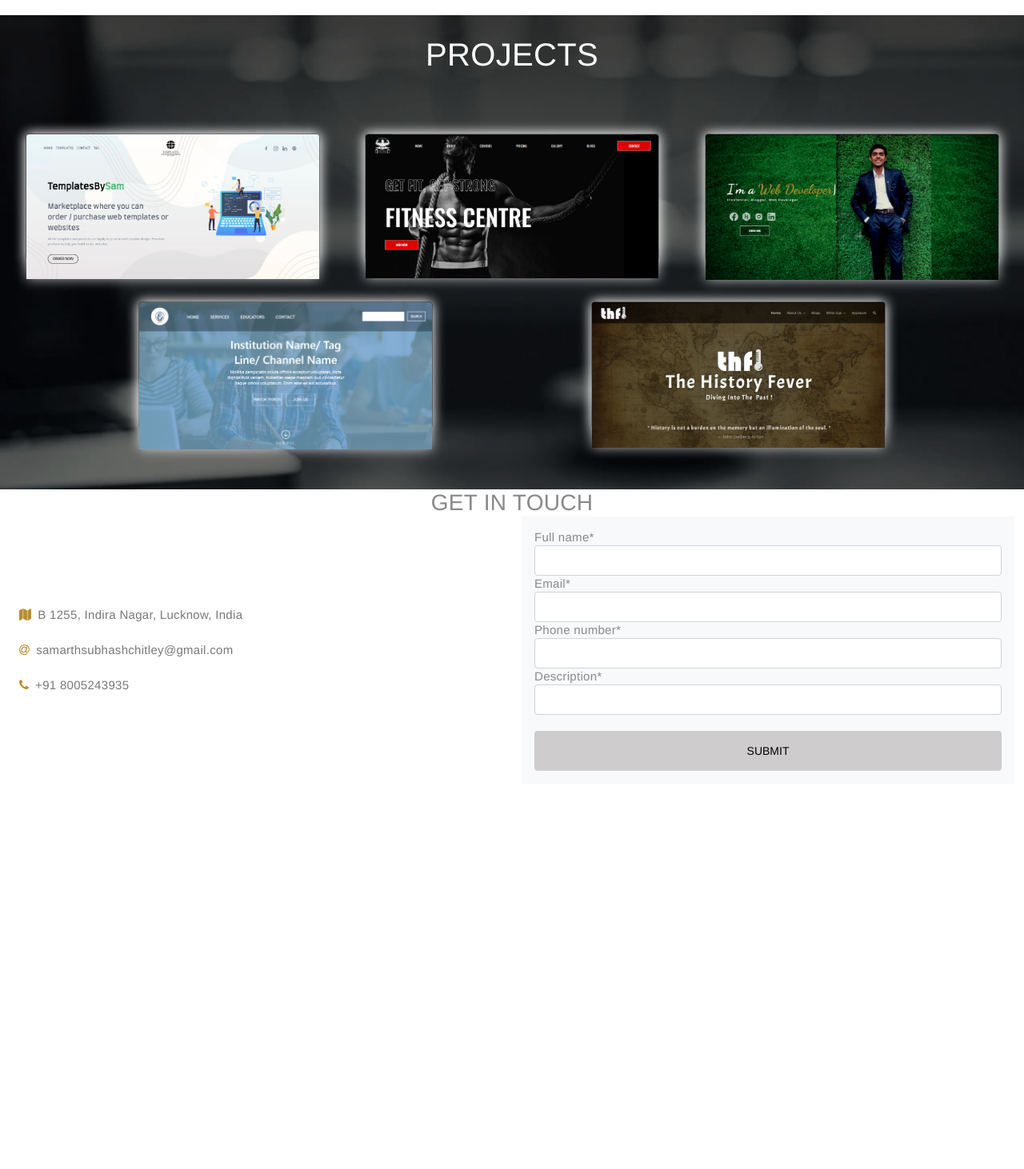
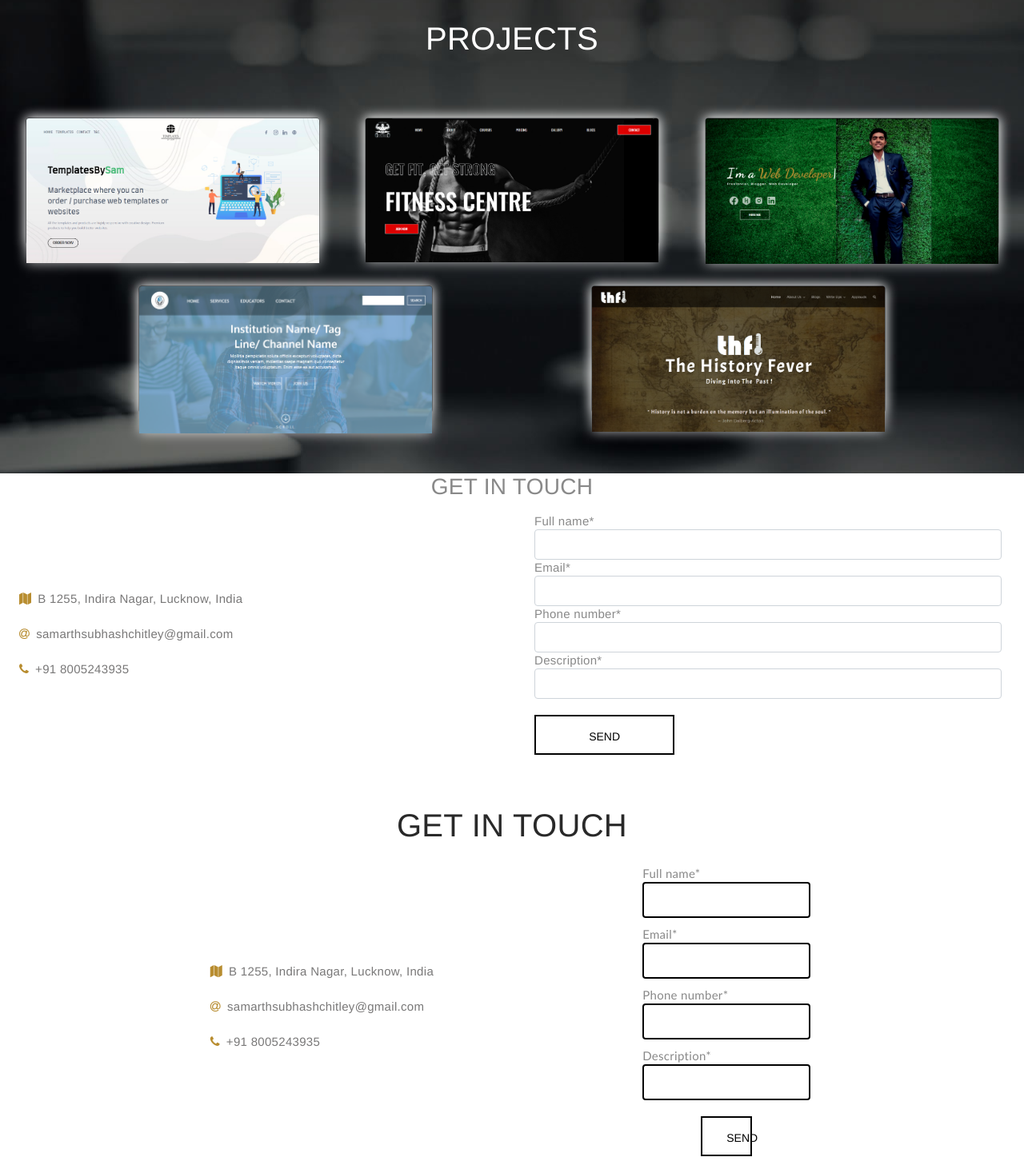
Before and after one commit to samarth-1107/django_portfolio, a Django app: page / in a window 1280 px wide. Shown: the part 2702-4164 px from the top of the page at 80% size. Before the commit the page ends 3666 px from the top, so only its background shows below. Run offline with Django 4.2, Linux system fonts and the light colour scheme; data comes from the database, SQL or seed files in the repository; both versions use the stored data as it was after the commit; some libraries are stand-ins or nearby versions.

Commit message:
Contact section and layout, styling

```diff
--- a/portfolio/static/css/styles.css
+++ b/portfolio/static/css/styles.css
@@ -641,8 +641,9 @@ nav ul li a {
 }
 
 .right-contact label {
+    margin-top: 10px;
     font-family: 'Trebuchet MS', 'Lucida Sans Unicode', 'Lucida Grande', 'Lucida Sans', Arial, sans-serif;
-    margin-bottom: 5px;
+    margin-bottom: 1px;
 }
 
 .contact-boxes {
--- a/portfolio/static/js/index.js
+++ b/portfolio/static/js/index.js
@@ -56,8 +56,8 @@ window.onload = function () {
 };
 
 function scrollFunction() {
-    document.body.scrollTop > 20 || document.documentElement.scrollTop > 20 ? document.getElementById("navigation-bar").style.top = "0" : document.getElementById("navigation-bar").style.top = "-180px"
-}
+    document.body.scrollTop > 20 || document.documentElement.scrollTop > 20 ? document.getElementById("navigation-bar").style.top = "0" : document.getElementById("navigation-bar").style.top = "-140px"
+};
 burger = document.querySelector(".burger"), navbar = document.querySelector(".navbar"), navlist = document.querySelector(".nav-list"), burger.addEventListener("click", () => {
     navbar.classList.toggle("h-nav-resp"), navlist.classList.toggle("v-class-resp")
 }), navlist.addEventListener("click", () => {
--- a/portfolio/webapp/templates/index.html
+++ b/portfolio/webapp/templates/index.html
@@ -2,12 +2,12 @@
 {% block title %}Samarth Subhash Chitley{%endblock%}
 {%block content%}
 
-<body>
+
 {% include 'sections/home.html' %}
 {% include 'sections/about.html' %}
 {% include 'sections/services.html' %}
 {% include 'sections/skills.html' %}
 {% include 'sections/projects.html' %}
 {% include 'sections/contact.html' %}
-</body>
+
 {%endblock%}
--- a/portfolio/webapp/templates/sections/base.html
+++ b/portfolio/webapp/templates/sections/base.html
@@ -1,5 +1,4 @@
 {% load static %}
-
 <!DOCTYPE html>
 <html lang="en">
 
@@ -7,19 +6,21 @@
     <meta charset="UTF-8">
     <meta name="viewport" content="width=device-width, initial-scale=1.0">
     <title>{% block title %} {%endblock%}</title>
+    <link href="media/images/wblogo.png" rel="icon">
     <!-- <link rel="stylesheet" type="text/css" href="https://bootswatch.com/5/lux/bootstrap.min.css"> -->
     <link href="https://cdn.jsdelivr.net/npm/bootstrap@5.0.2/dist/css/bootstrap.min.css" rel="stylesheet"
         integrity="sha384-EVSTQN3/azprG1Anm3QDgpJLIm9Nao0Yz1ztcQTwFspd3yD65VohhpuuCOmLASjC" crossorigin="anonymous">
     <link rel="stylesheet" type="text/css" href="{% static 'css/styles.css' %}">
     <link rel="stylesheet" type="text/css" href="{% static 'css/responsive.css' %}">
     <link rel="stylesheet" href="https://cdnjs.cloudflare.com/ajax/libs/font-awesome/4.7.0/css/font-awesome.min.css">
+    <link rel="preconnect" href="https://fonts.googleapis.com">
+    <link rel="preconnect" href="https://fonts.gstatic.com" crossorigin>
+    <link href="https://fonts.googleapis.com/css2?family=Dancing+Script&display=swap" rel="stylesheet">
 </head>
 
 <body>
     <!-- NAVBAR -->
     {% include 'sections/navbar.html' %}
-
-    <br>
     <!-- NOTIFICATION MESSAGES -->
     {%block content%}
     {%endblock%}
@@ -27,8 +28,6 @@
     <script src="https://cdn.jsdelivr.net/npm/bootstrap@5.3.2/dist/js/bootstrap.bundle.min.js"
         integrity="sha384-C6RzsynM9kWDrMNeT87bh95OGNyZPhcTNXj1NW7RuBCsyN/o0jlpcV8Qyq46cDfL"
         crossorigin="anonymous"></script>
-
-
 </body>
 
 </html>
--- a/portfolio/webapp/templates/sections/contact.html
+++ b/portfolio/webapp/templates/sections/contact.html
@@ -11,15 +11,39 @@
             {% endfor %}
         </div>
         <div class="container">
-            <div class="container bg-light shadow-medium p-3 form-layout">
+            <div class="p-3 form-layout">
                 <form action="" method="POST" autocomplete="off">
                     {% csrf_token %}
                     {{contact_form|crispy}}
-                    <button type="submit" class="btn btn-primary w-100 btn-block">
-                        Submit
-                    </button>
+                    <button id="submit" class="msg-btn btn" type="submit">SEND</button>
                 </form>
             </div>
         </div>
     </div>
 </section>
+
+<section id="contact">
+    <h1 class="text-center mt-5">GET IN TOUCH</h1>
+    <div class="contact-section">
+        <div class="left-contact">
+            {% for detail in contact_section_details %}
+            <div class="container d-flex align-items-baseline">
+                <i class="{{detail.info_icon}}" style="color: rgb(184, 141, 48);"></i>
+                <p class="m-2">{{detail.description}}</p>
+            </div>
+            {% endfor %}
+        </div>
+
+        <div class="right-contact p-3 form-layout">
+            <form action="" method="POST" autocomplete="off">
+                {% csrf_token %}
+                {{contact_form|crispy}}
+                <div class="text-center">
+                    <button id="submit" class="msg-btn btn" type="submit">SEND</button>
+                </div>
+
+            </form>
+        </div>
+
+    </div>
+</section>
--- a/portfolio/webapp/templates/sections/navbar.html
+++ b/portfolio/webapp/templates/sections/navbar.html
@@ -1,7 +1,7 @@
 <nav id="navigation-bar" class="navbar h-nav-resp">
     <img class="logo" src="media/images/navbarlogo.PNG" alt="Logo">
     <ul class="nav nav-list v-class-resp">
-        <li><a href="#hero">HOME</a></li>
+        <li><a href="#home">HOME</a></li>
         <li><a href="#about">ABOUT</a></li>
         <li><a href="#services">SERVICES</a></li>
         <li><a href="#skills">SKILLS</a></li>
```
Also changed, not shown: portfolio/db.sqlite3, portfolio/media/images/wblogo.png (added). Lines whose indentation alone changed are shown as unchanged.
